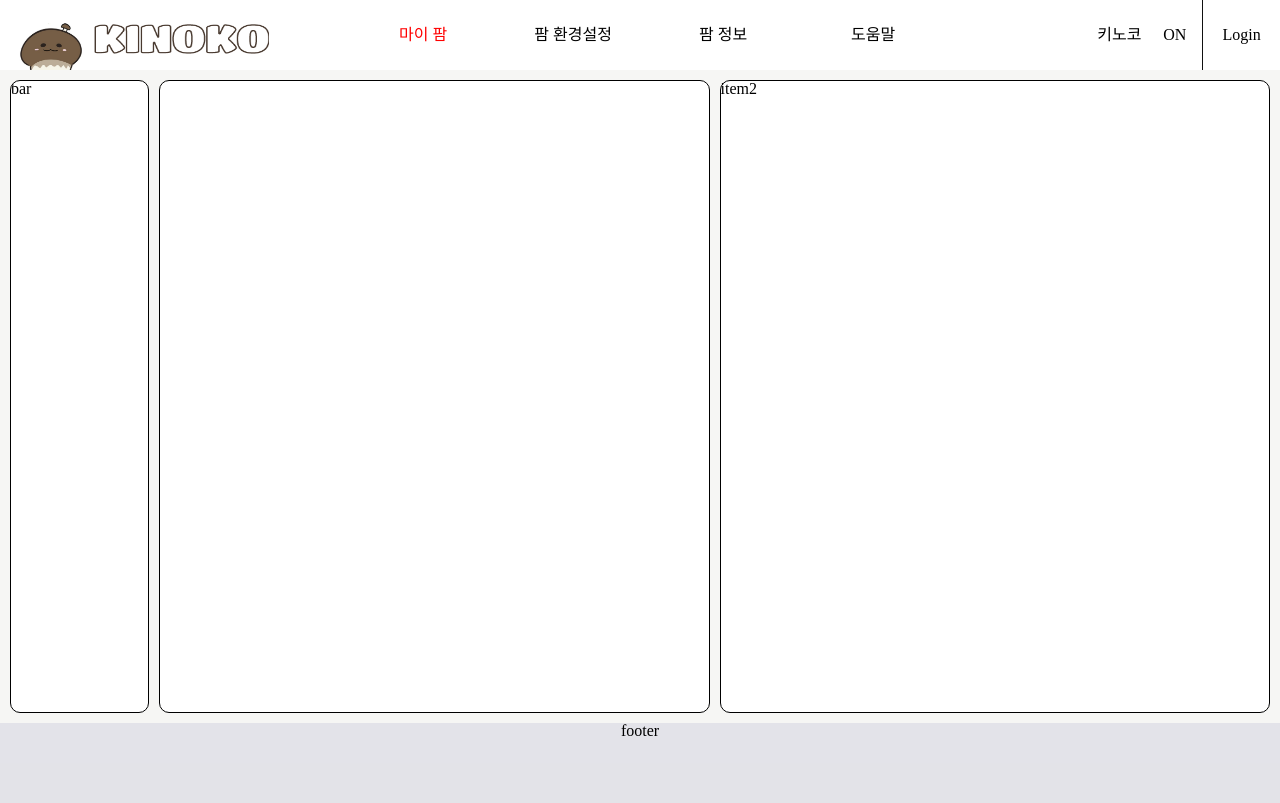
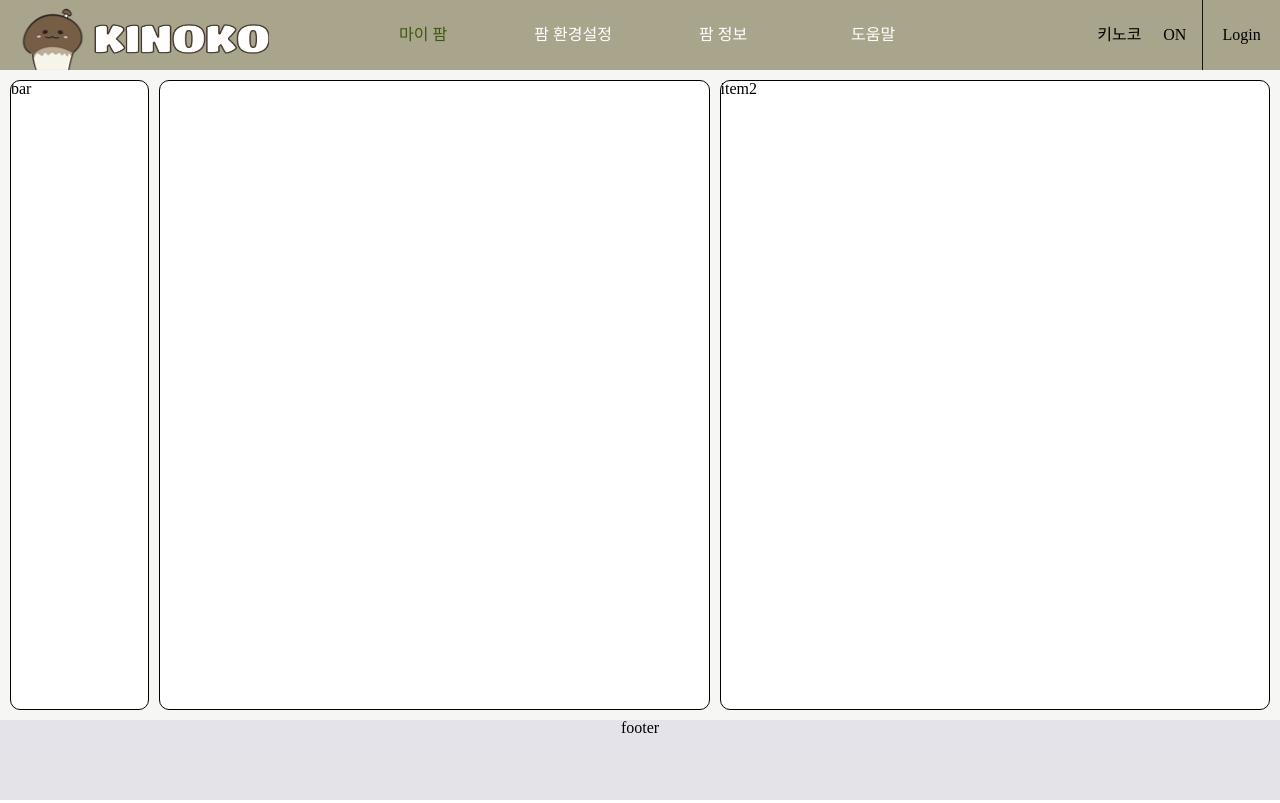
Before and after one commit to chungkyungsook/FrontEnd, a React (Create React App) app: page / in a window 1280 px wide. Built offline with nearby package versions, Linux system fonts and the light colour scheme.

Commit message:
헤드 수정이요

```diff
--- a/src/Header.js
+++ b/src/Header.js
@@ -13,12 +13,12 @@ import {
 import HeaderMenu from './HeaderMenu' ;
 
 // 그림 리소스
-import logoHeight from './assets/logoHeight.jpg' ;
+import logoHeight from './assets/logoHeight.png' ;
 import title from './assets/HeaderTitle.png' ;
 
 const Container = styled.header`
     display : ${props => props.views ? 'flex' : 'none' } ;
-
+    background: rgb(160, 156, 128,0.9);
     /* background-color : ; */
 `;
 
--- a/src/HeaderMenu.js
+++ b/src/HeaderMenu.js
@@ -5,8 +5,7 @@ import styled from 'styled-components' ;
 
 const Container = styled.li`
     width : 150px ;
-    color : ${props => props.active ? 'red' : 'black'} ;
-
+    color : ${props => props.active ? '#3d5712' : 'white'} ;
     text-align : center ;
 `;
 
--- a/src/Kyungsook/Css/MyFarm.css
+++ b/src/Kyungsook/Css/MyFarm.css
@@ -14,7 +14,7 @@
 /* 공통 속성 */
 .item{
     /* 화면 크기 지정 */
-    height: calc(100vh - 169px);
+    height: calc(100vh - 172px);
     border: 1px solid black;
     border-radius: 10px;
     margin: 5px;
--- a/src/Kyungsook/FarmMenu.js
+++ b/src/Kyungsook/FarmMenu.js
@@ -5,15 +5,22 @@ import styled from 'styled-components' ;
 
 const Container = styled.div`
     border : 1px solid #333 ;
+    display: flex;
+    justify-content:center;
+
 `;
 
 const Ul = styled.ul`
-
+    display: flex;
+    margin : 8px;
+    background : blue;
 `;
 
 const Li = styled.li`
+    padding : 0 8px;
+    background : white;
+`;
 
-`;
 
 const FarmMenu = () => {
     return (
--- a/src/Kyungsook/Routes/Farm.js
+++ b/src/Kyungsook/Routes/Farm.js
@@ -2,15 +2,13 @@ import React from 'react' ;
 import styled from 'styled-components' ;
 
 const Container = styled.div`
-    background: rgb(224, 224, 218,00.3);
-    display: flex;
-    flex-direction: column;
+
 `;
 
 const Farm = () => {
     return (
         <div>
-
+            Farm
         </div>
     ) ;
 } ;
```
Also changed, not shown: src/assets/logoHeight.jpg (deleted), src/assets/logoHeight.png (added).
